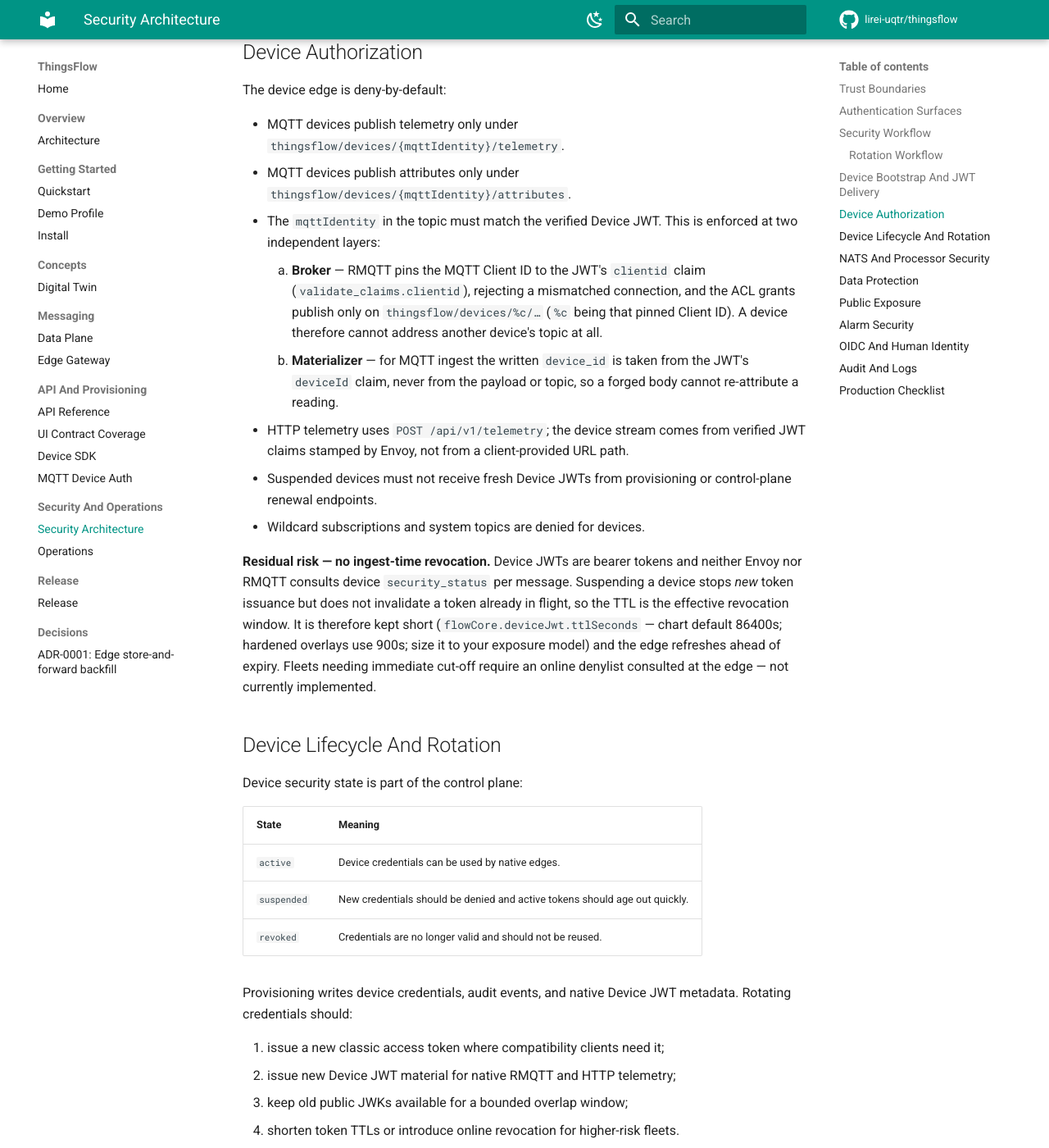
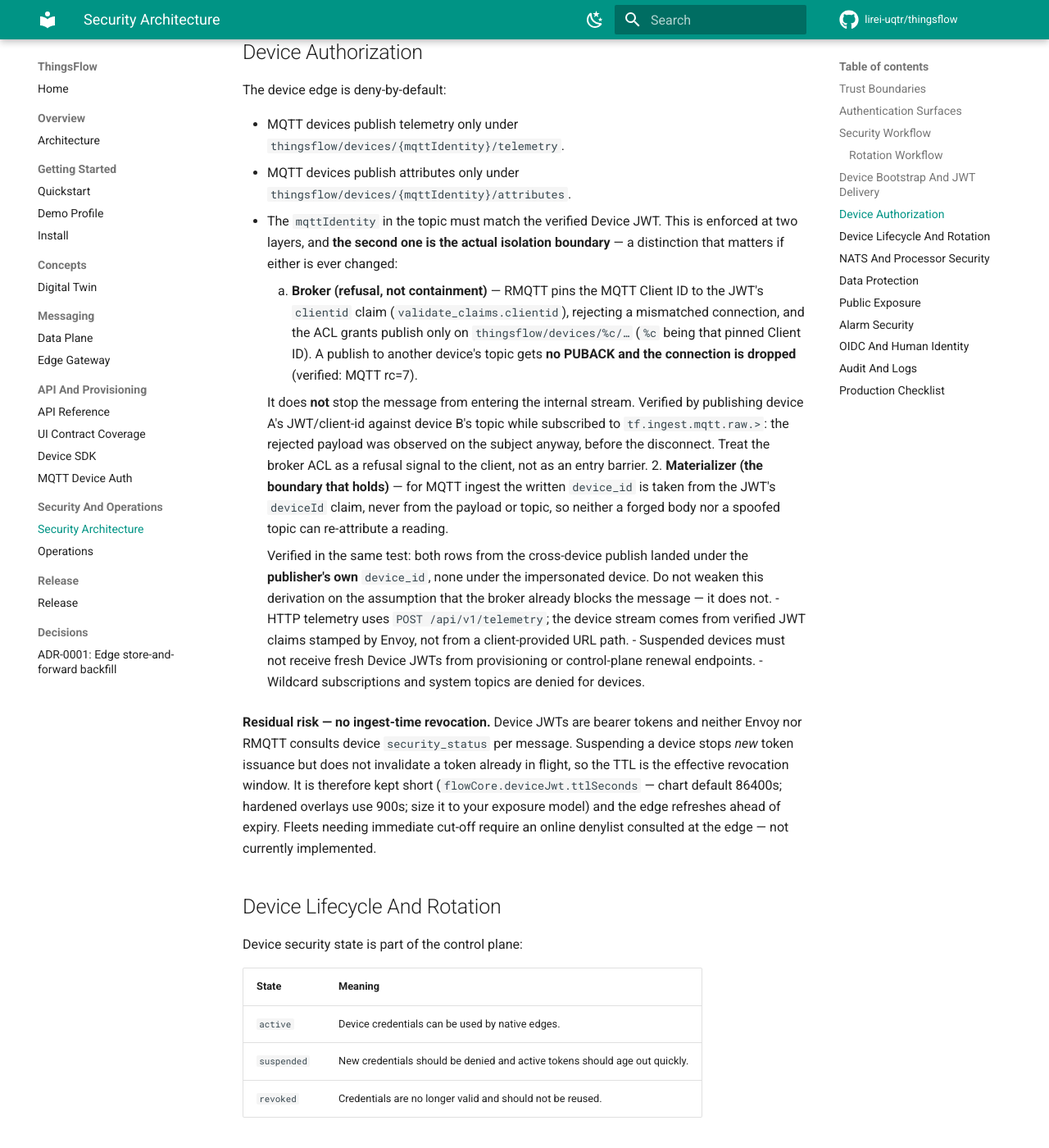
Before and after one commit to lirei-lab/thingsflow, an MkDocs documentation site: the page built from docs/SECURITY.md, in a window 1280 px wide and 1400 px high, scrolled down 4407 px. Shown: the whole window at 82% size. Built offline with MkDocs 1.6.1 and Material for MkDocs 9.7.7, drawn with Linux system fonts in a browser that asks for light colours; comment, search, counter and statistics services are not loaded.

Commit message:
docs(security): the broker ACL rejects, but does not contain
docs/SECURITY.md claimed that a device 'cannot address another's topic AT ALL'
thanks to the broker ACL. Reproduced in cluster: it can.

Test: two provisioned devices, publishing with A's JWT and clientid against B's
topic, with a subscriber on tf.ingest.mqtt.raw.> listening before the publish.

  - The ACL DOES reject as far as the client is concerned: no PUBACK and the
    connection dropped (rc=7).
  - But the message IS ALREADY on the subject when that happens. Layer 1 is a
    rejection signal to the client, not an entry barrier.
  - Layer 2 DOES contain: the two resulting rows landed under the PUBLISHER's
    device_id (5a95a644-...), none under the impersonated one. The device_id
    comes from the JWT claim, never from the topic or the payload.

The security property holds, but the document attributed the barrier to the
wrong layer. It matters because anyone trusting the ACL as the primary control
-- when touching the materializer, for instance -- would be wrong.

An explicit warning is added not to weaken the device_id derivation on the
assumption that the broker already blocks the message.

Co-Authored-By: Claude Opus 5 (1M context) <noreply@anthropic.com>

```diff
--- a/docs/SECURITY.md
+++ b/docs/SECURITY.md
@@ -188,15 +188,29 @@ The device edge is deny-by-default:
 - MQTT devices publish attributes only under
   `thingsflow/devices/{mqttIdentity}/attributes`.
 - The `mqttIdentity` in the topic must match the verified Device JWT. This is
-  enforced at two independent layers:
-    1. **Broker** — RMQTT pins the MQTT Client ID to the JWT's `clientid` claim
-       (`validate_claims.clientid`), rejecting a mismatched connection, and the
-       ACL grants publish only on `thingsflow/devices/%c/…` (`%c` being that
-       pinned Client ID). A device therefore cannot address another device's
-       topic at all.
-    2. **Materializer** — for MQTT ingest the written `device_id` is taken from
-       the JWT's `deviceId` claim, never from the payload or topic, so a forged
-       body cannot re-attribute a reading.
+  enforced at two layers, and **the second one is the actual isolation
+  boundary** — a distinction that matters if either is ever changed:
+    1. **Broker (refusal, not containment)** — RMQTT pins the MQTT Client ID to
+       the JWT's `clientid` claim (`validate_claims.clientid`), rejecting a
+       mismatched connection, and the ACL grants publish only on
+       `thingsflow/devices/%c/…` (`%c` being that pinned Client ID). A publish
+       to another device's topic gets **no PUBACK and the connection is
+       dropped** (verified: MQTT rc=7).
+
+       It does **not** stop the message from entering the internal stream.
+       Verified by publishing device A's JWT/client-id against device B's topic
+       while subscribed to `tf.ingest.mqtt.raw.>`: the rejected payload was
+       observed on the subject anyway, before the disconnect. Treat the broker
+       ACL as a refusal signal to the client, not as an entry barrier.
+    2. **Materializer (the boundary that holds)** — for MQTT ingest the written
+       `device_id` is taken from the JWT's `deviceId` claim, never from the
+       payload or topic, so neither a forged body nor a spoofed topic can
+       re-attribute a reading.
+
+       Verified in the same test: both rows from the cross-device publish landed
+       under the **publisher's own** `device_id`, none under the impersonated
+       device. Do not weaken this derivation on the assumption that the broker
+       already blocks the message — it does not.
 - HTTP telemetry uses `POST /api/v1/telemetry`; the device stream comes from
   verified JWT claims stamped by Envoy, not from a client-provided URL path.
 - Suspended devices must not receive fresh Device JWTs from provisioning or
```
